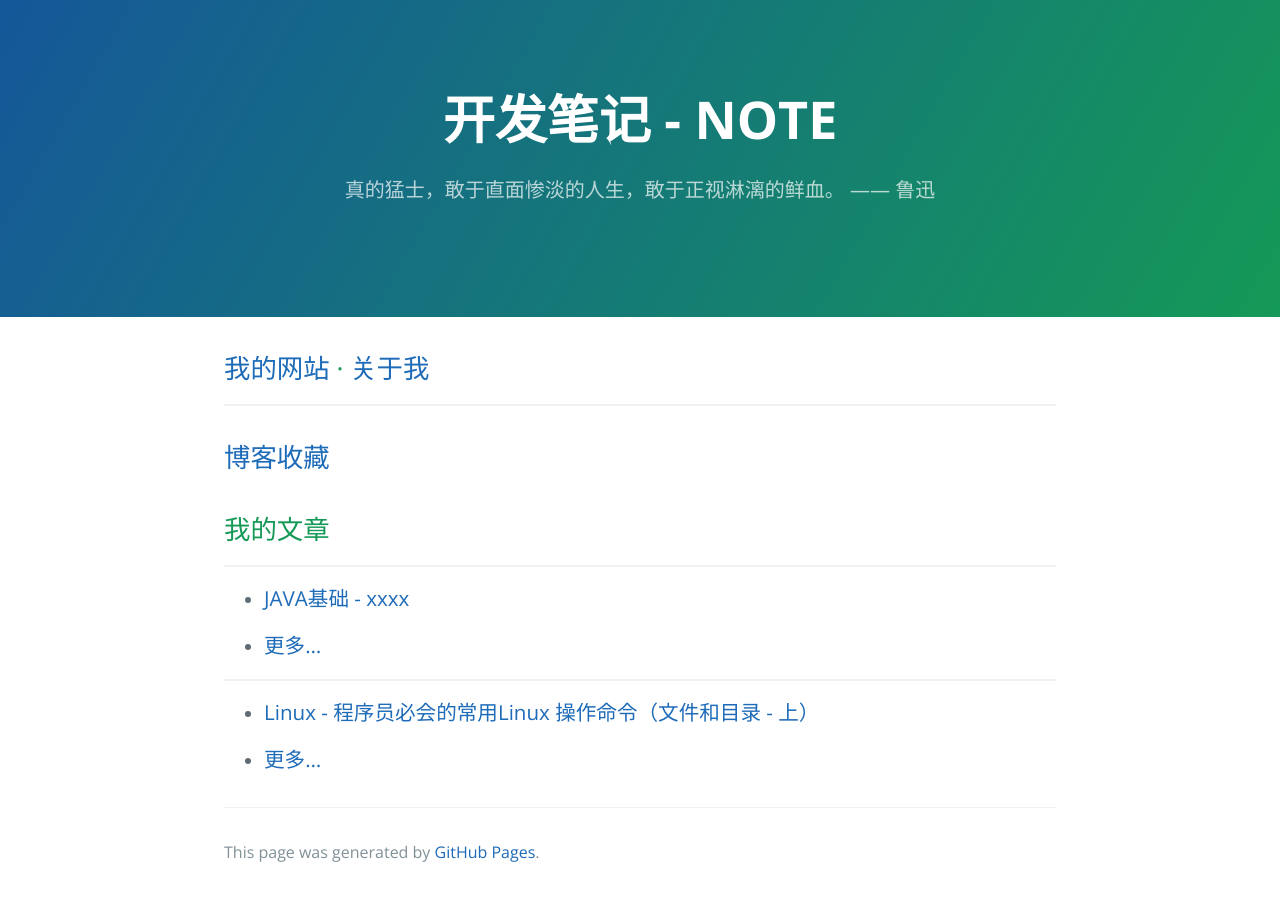
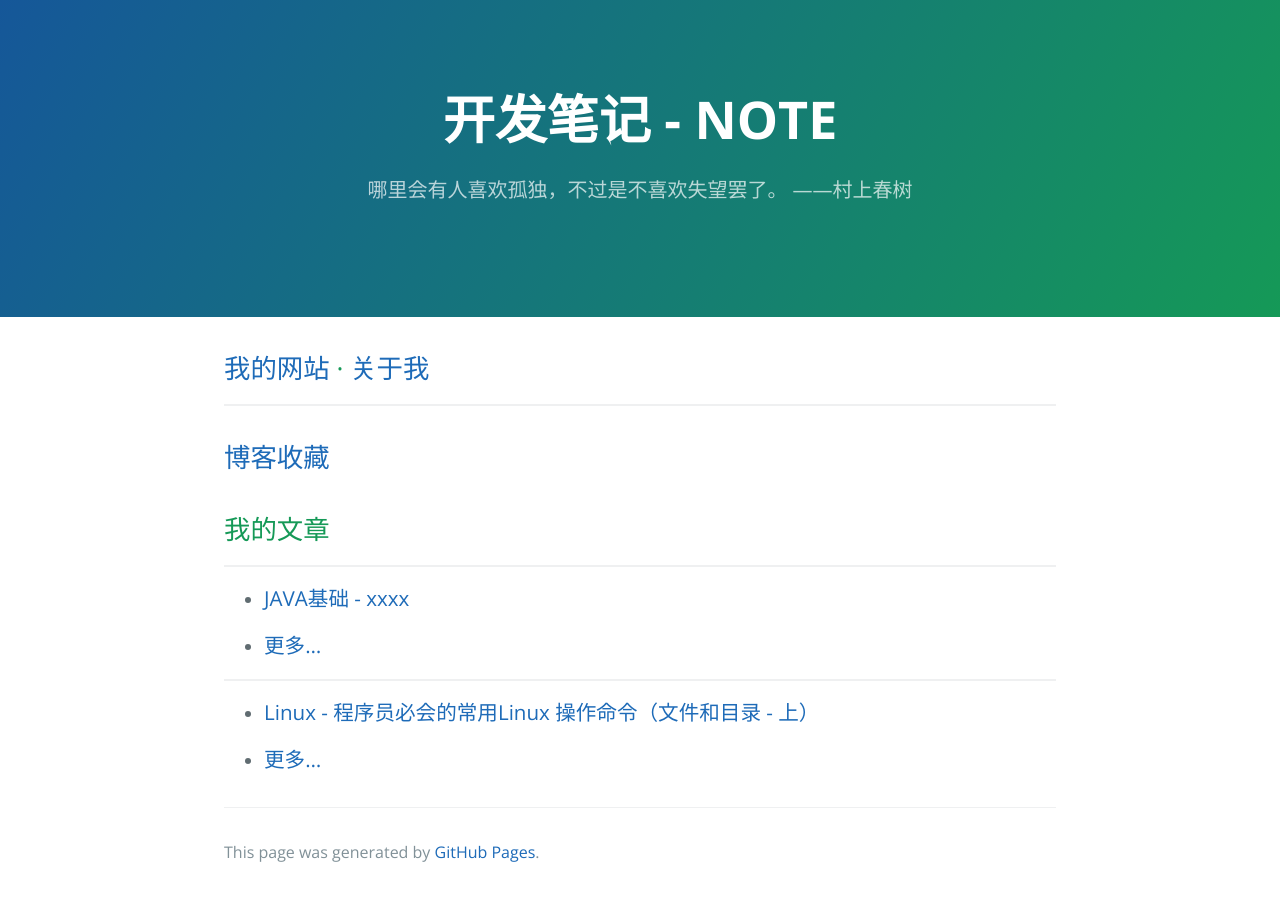
Before and after one commit to newobjectcc/newobjectcc.github.io, a Jekyll site: the page built from index.md, in a window 1280 px wide. Built offline with Jekyll 4.4.1, drawn with Linux system fonts in a browser that asks for light colours; our own code applies the rules of GitHub Pages for plain Markdown files.

Commit message:
Update _config.yml

```diff
--- a/_config.yml
+++ b/_config.yml
@@ -1,4 +1,4 @@
 title: 开发笔记 - NOTE
-description: 真的猛士，敢于直面惨淡的人生，敢于正视淋漓的鲜血。   —— 鲁迅
+description: 哪里会有人喜欢孤独，不过是不喜欢失望罢了。 ——村上春树
 theme: jekyll-theme-cayman
 show_downloads: false
```
